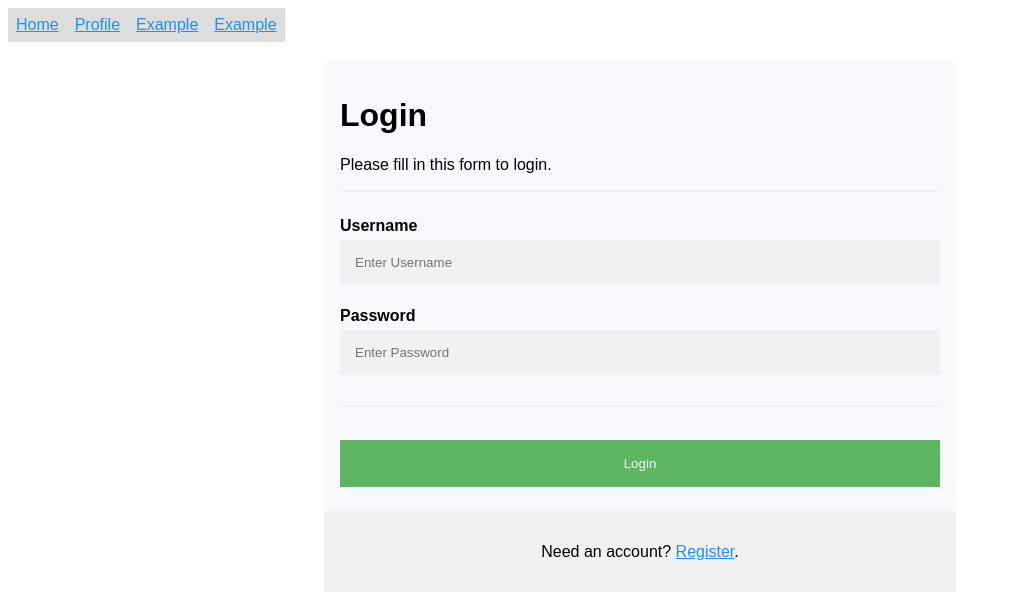
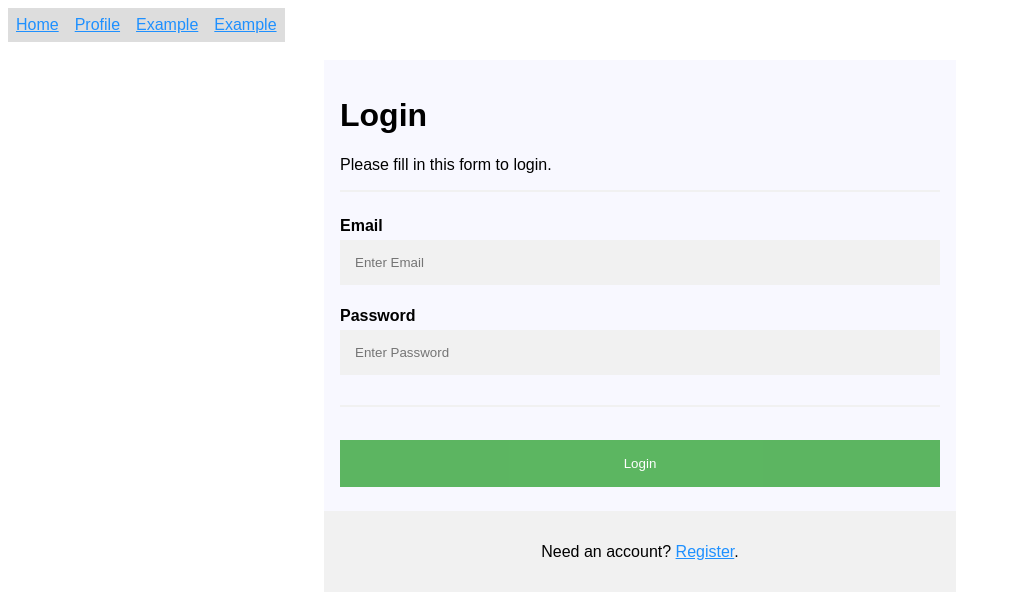
Before and after one commit to andreifurculesteanu/F1Project, a Flask app: page /edit in a window 1280 px wide. Shown: the top 592 px of the page, without its empty margins (0-1011 px from the left). Run offline with Flask 2, Linux system fonts and the light colour scheme.

Commit message:
improvement: login checking email instead of username

```diff
--- a/src/routes/routes.py
+++ b/src/routes/routes.py
@@ -21,16 +21,15 @@ def get_login():
 
 @app.route('/login', methods=['POST'])
 def post_login():
-    msg_user = ""
-    user = request.form["username"]
+    email = request.form["email"]
     password = request.form["psw"]
-    user_db = User.query.filter_by(username=user).first()
+    user_db = User.query.filter_by(email=email).first()
     if user_db is None:
         msg_user = "Username and/or password invalid"
         return render_template('login.html', msg_user=msg_user)
     else:
         if bcrypt.checkpw(password.encode('utf-8'), user_db.password.encode('utf-8')):
-            session['username'] = user
+            session['username'] = user_db.username
             session['logged_in'] = True
             return redirect(url_for('get_profile'))
         else:
--- a/src/templates/login.html
+++ b/src/templates/login.html
@@ -18,8 +18,8 @@
                 {% if msg_user %}
                     <p>{{ msg_user }}</p>
                 {% endif %}
-                <label for="username"><b>Username</b></label>
-                <input type="text" placeholder="Enter Username" name="username" id="username" required>
+                <label for="username"><b>Email</b></label>
+                <input type="text" placeholder="Enter Email" name="email" id="email" required>
 
 
                 <label for="psw"><b>Password</b></label>
```
